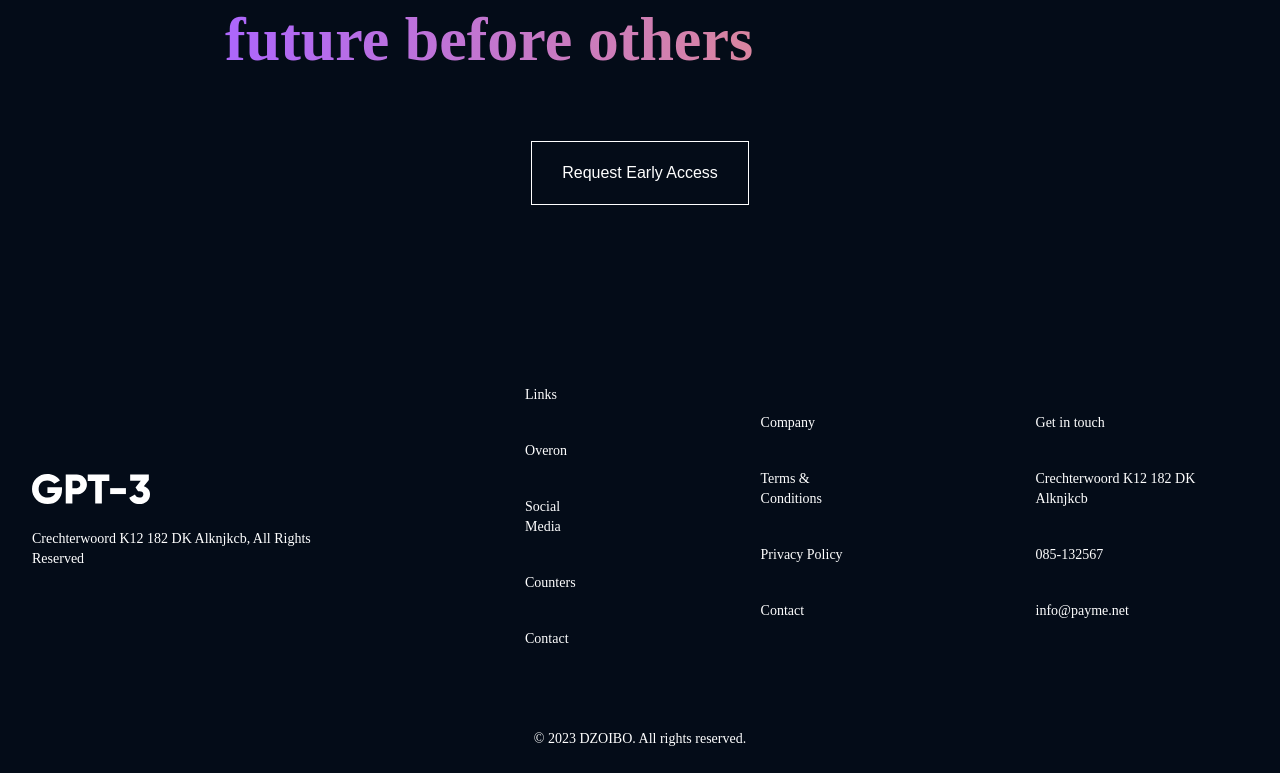
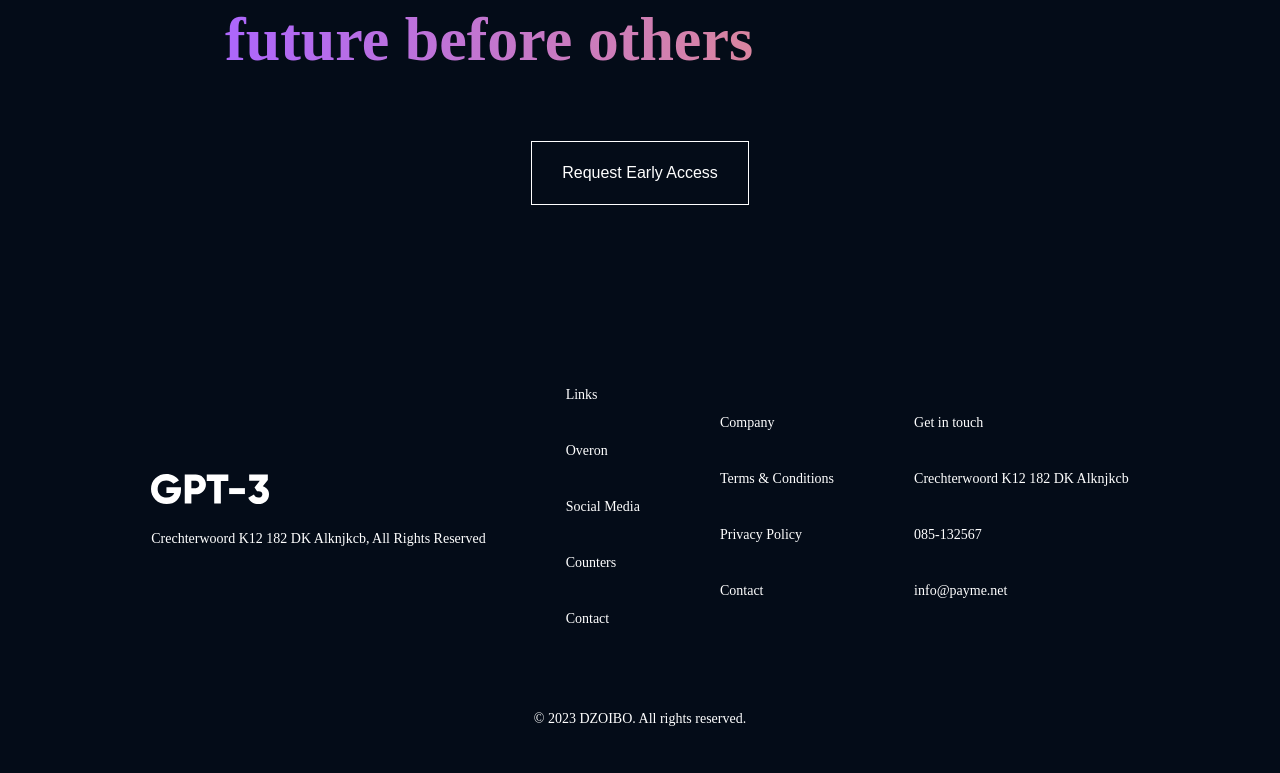
Before and after one commit to dzoibo/gpt-3_jsm, a React (Create React App) app: page / in a window 1280 px wide. Shown: the part 3860-4633 px from the top of the page. Built offline with nearby package versions, Linux system fonts and the light colour scheme.

Commit message:
fix: improve style...

```diff
--- a/src/App.js
+++ b/src/App.js
@@ -8,7 +8,7 @@ import AOS from "aos";
 function App() {
   useEffect(() => {
     AOS.init({
-      duration: 1100,
+      duration: 800,
       ease: "ease-out",
       anchorPlacement: "bottom-bottom"
     });
--- a/src/components/navbar/Navbar.jsx
+++ b/src/components/navbar/Navbar.jsx
@@ -36,7 +36,7 @@ const Navbar = () => {
         }
 
         {toggleMenu &&
-          <div onClick={()=>setToggleMenu(false)} className='bg-[#031B34] leading-9 absolute right-8 top-16 md:top-12 scale-up-center p-4'>
+          <div onClick={()=>setToggleMenu(false)} className='bg-[#031B34] z-50 leading-9 absolute right-8 top-16 md:top-12 scale-up-center p-4'>
             <div className=" text-right text-white  w-28">
               <Menu/>
             </div>
--- a/src/components/navbar/navbar.css
+++ b/src/components/navbar/navbar.css
@@ -9,6 +9,9 @@
     text-transform: capitalize;
     margin: 0 1rem;
     cursor: pointer;
+}
+.gpt3__navbar-links_container p:hover{
+    color: rgb(85, 198, 243) !important;
 }
 .gpt3__navbar-sign button, .gpt3__navbar-sign-menu_container-links-sign button,
 .gpt3__navbar-menu_container button{
--- a/src/containers/blog/Blog.jsx
+++ b/src/containers/blog/Blog.jsx
@@ -5,7 +5,7 @@ import { Article } from '../../components';
 const Blog = () => {
   return (
     <div className='mx-8 ' id='blog' >
-      <h1 data-aos="fade-up" className='max-w-[700px] my-[90px] py-5 gradient__text font-extrabold text-5xl sm:text-6xl '>A lot is happening, We are blogging about it.</h1>
+      <h1 data-aos="fade-up" className='max-w-[700px] my-[90px] py-5 gradient__text font-extrabold text-5xl sm:text-6xl' >A lot is happening, We are blogging about it.</h1>
       <div  className='flex flex-wrap md:flex-nowrap min-h-[690px] h-auto w-full gap-10'>
 
         <div data-aos="fade-up" className=' h-auto w-full md:w-2/5 relative text-white flex flex-col'>
@@ -35,11 +35,11 @@ const Blog = () => {
           </div>
 
           <div className='flex-wrap sm:flex-nowrap flex justify-between gap-10'>
-            <div  data-aos="fade-up" className='grow relative text-white flex flex-col'>
+            <div  data-aos="fade-up" data-aos-anchor-placement="top-bottom" className='grow relative text-white flex flex-col'>
               <Article image={blog4} date={'sept 26, 2021'} contain={'GPT-3 and Open  AI is the future. Let us explore how it is?'}></Article>
             </div>
 
-            <div data-aos="fade-up" className='grow relative text-white flex flex-col'>
+            <div data-aos="fade-up" data-aos-anchor-placement="top-bottom" className='grow relative text-white flex flex-col'>
               <Article image={blog5} date={'sept 26, 2021'} contain={'GPT-3 and Open  AI is the future. Let us explore how it is?'}></Article>
             </div>
           </div>
--- a/src/containers/footer/Footer.jsx
+++ b/src/containers/footer/Footer.jsx
@@ -6,14 +6,14 @@ const Footer = () => {
 
   const currentYear=new Date().getFullYear();
   return (
-    <div id='footer' className='flex flex-col items-center text-white mx-8'>
+    <div id='footer' className='flex flex-col items-center text-white relative mx-8'>
       <h1 data-aos="fade-up" className="mt-20  mb-16 gradient__text sm:text-[62px] text-4xl pr-4 sm:mt-[175px] sm:leading-[75px] font-extrabold max-w-[830px] "> Do you want to step in to the future before others
       </h1>
       <button data-aos="fade-up" className='md:mb-[180px] mb-[100px] h-16 w-[218px] text-giray outline-none border-white border'>
           Request Early Access
       </button>
 
-      <div className='text-center sm:text-left flex text-sm text-giray md:gap-[162px] gap-20 flex-col items-center sm:flex-row justify-center'>
+      <div className='text-center sm:text-left flex text-sm text-giray gap-20 flex-col items-center sm:flex-row justify-center'>
         <div data-aos="fade-up" className='flex flex-col sm:items-start items-center' >
           <img className='h-12 w-[118px] mb-4' src={logo} alt="logo" />
           <div>
```
